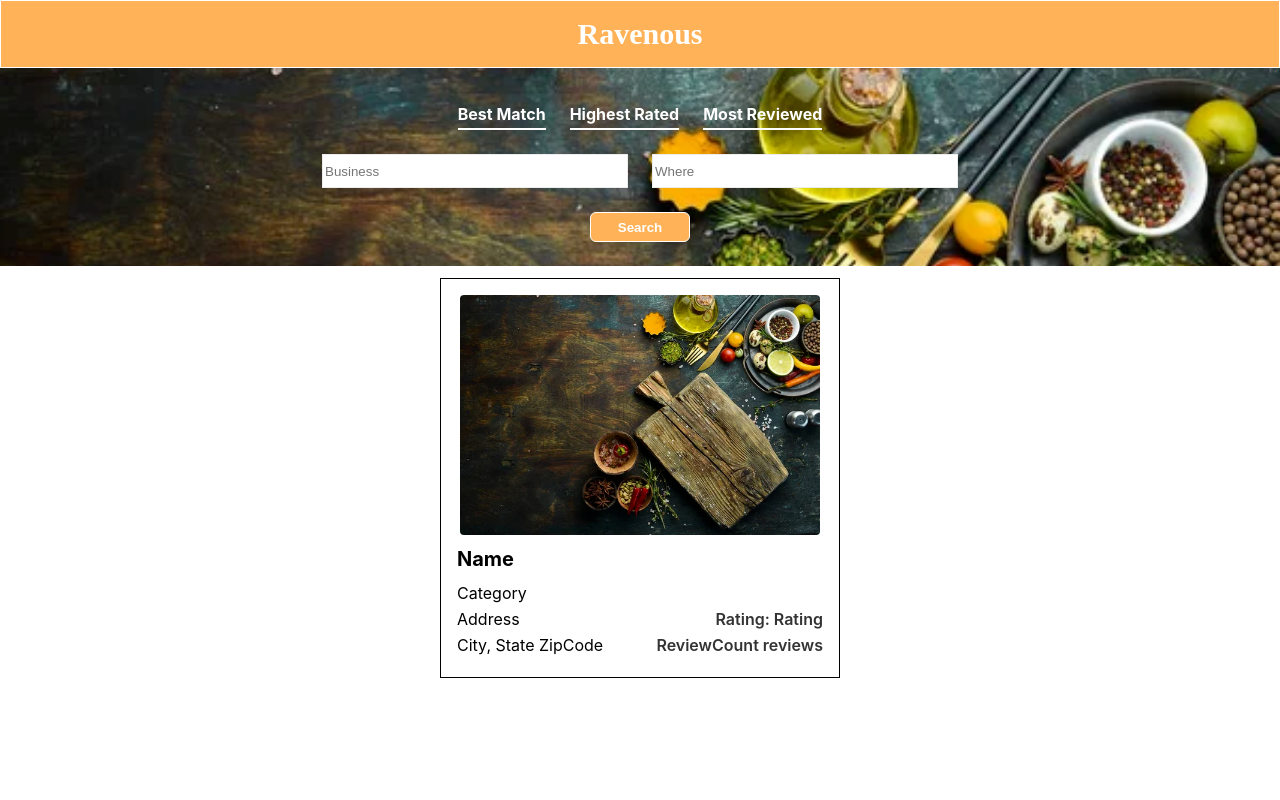
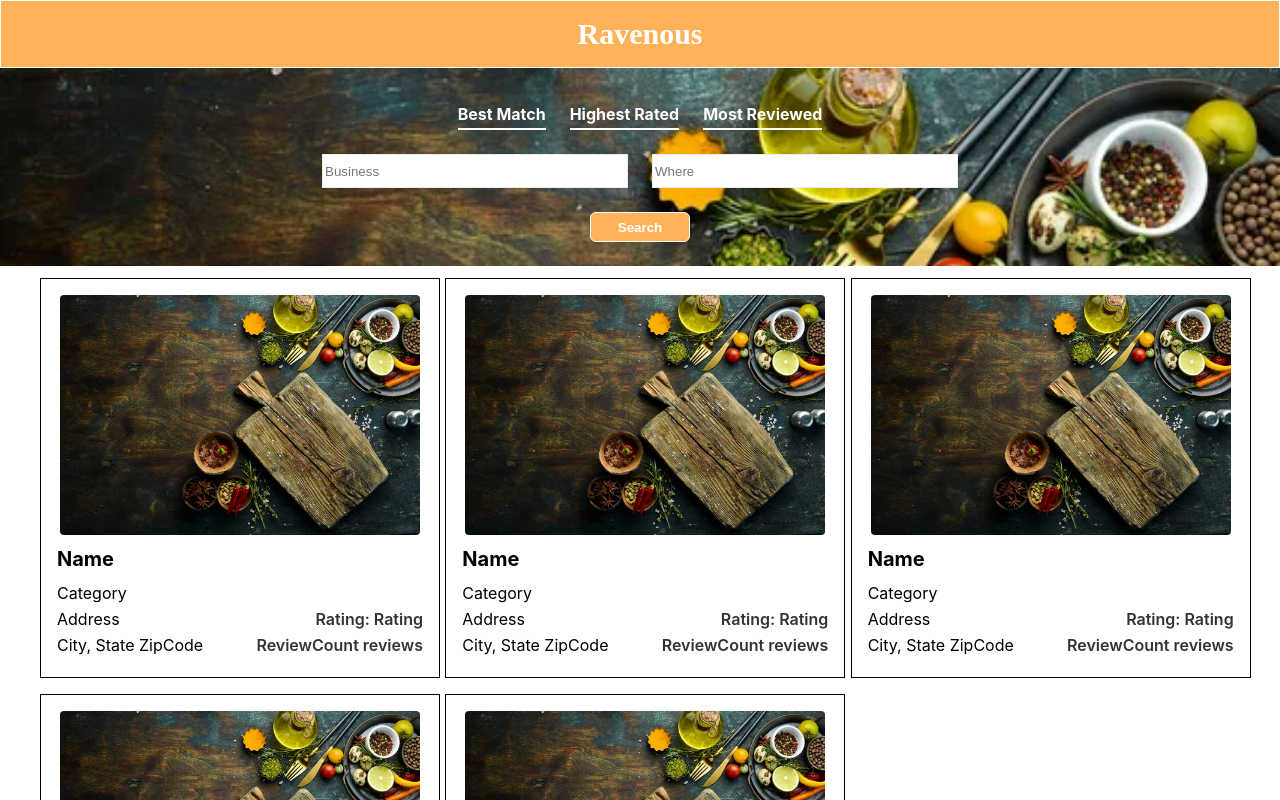
Before and after one commit to Marc-Bree/ravenous, a React (Create React App) app: page / in a window 1280 px wide. Shown: the top 800 px of the page. Built offline with nearby package versions, Linux system fonts and the light colour scheme.

Commit message:
move data into App

```diff
--- a/src/App.js
+++ b/src/App.js
@@ -1,15 +1,72 @@
-import BusinessList from "./businessList.js";
-import SearchBar from "./searchBar.js";
-import "./App.css"; //Global style
+import BusinessList from "./businessList";
+import SearchBar from "./searchBar";
+import webkitchen from './Webkitchen.png';
+import "./App.css";
 
 function App() {
+    const businesses = [
+      {
+        imageSrc: webkitchen,
+        name: "Name",
+        address: "Address",
+        city: "City",
+        state: "State",
+        zipCode: "ZipCode",
+        category: "Category",
+        rating: "Rating",
+        reviewCount: "ReviewCount"
+      },
+      {
+        imageSrc: webkitchen,
+        name: "Name",
+        address: "Address",
+        city: "City",
+        state: "State",
+        zipCode: "ZipCode",
+        category: "Category",
+        rating: "Rating",
+        reviewCount: "ReviewCount"
+      },
+      {
+        imageSrc: webkitchen,
+        name: "Name",
+        address: "Address",
+        city: "City",
+        state: "State",
+        zipCode: "ZipCode",
+        category: "Category",
+        rating: "Rating",
+        reviewCount: "ReviewCount"
+      },
+      {
+        imageSrc: webkitchen,
+        name: "Name",
+        address: "Address",
+        city: "City",
+        state: "State",
+        zipCode: "ZipCode",
+        category: "Category",
+        rating: "Rating",
+        reviewCount: "ReviewCount"
+      },
+      {
+        imageSrc: webkitchen,
+        name: "Name",
+        address: "Address",
+        city: "City",
+        state: "State",
+        zipCode: "ZipCode",
+        category: "Category",
+        rating: "Rating",
+        reviewCount: "ReviewCount"
+      }
+    ];
+
   return (
     <div className="App">
-      <div className="banner">
-        Ravenous
-      </div>
+      <div className="banner">Ravenous</div>
       <SearchBar />
-      <BusinessList />
+      <BusinessList businesses={businesses} />
     </div>
   );
 }
--- a/src/business.css
+++ b/src/business.css
@@ -1,7 +1,7 @@
 .business {
     width: 400px;
     min-height: 380px;
-    margin: 12px auto;
+    margin: 0px;
     padding: 16px;
     border: 1px solid #000;
     box-sizing: border-box;
--- a/src/businessList.css
+++ b/src/businessList.css
@@ -1,9 +1,9 @@
 .business-list {
   display: grid;
-  grid-template-columns: repeat(auto-fill, minmax(280px, 1fr));
+  grid-template-columns: repeat(auto-fill, minmax(300px, 1fr));
   gap: 16px;
   align-items: start;
   width: 100%;
   max-width: 1200px;
-  margin: 0 auto;
+  margin: 12px auto;
 }
--- a/src/businessList.js
+++ b/src/businessList.js
@@ -1,20 +1,7 @@
-import webkitchen from './Webkitchen.png';
 import Business from './business';
+import './businessList.css';
 
-function BusinessList(){
-    const businesses = [
-        {
-            imageSrc: webkitchen,
-            name: "Name",
-            address: "Address",
-            city: "City",
-            state: "State",
-            zipCode: "ZipCode",
-            category: "Category",
-            rating: "Rating",
-            reviewCount: "ReviewCount"
-        }
-    ];
+function BusinessList({ businesses }){
     return (
         <div className="business-list">
             {businesses.map((b, i) => (
```
